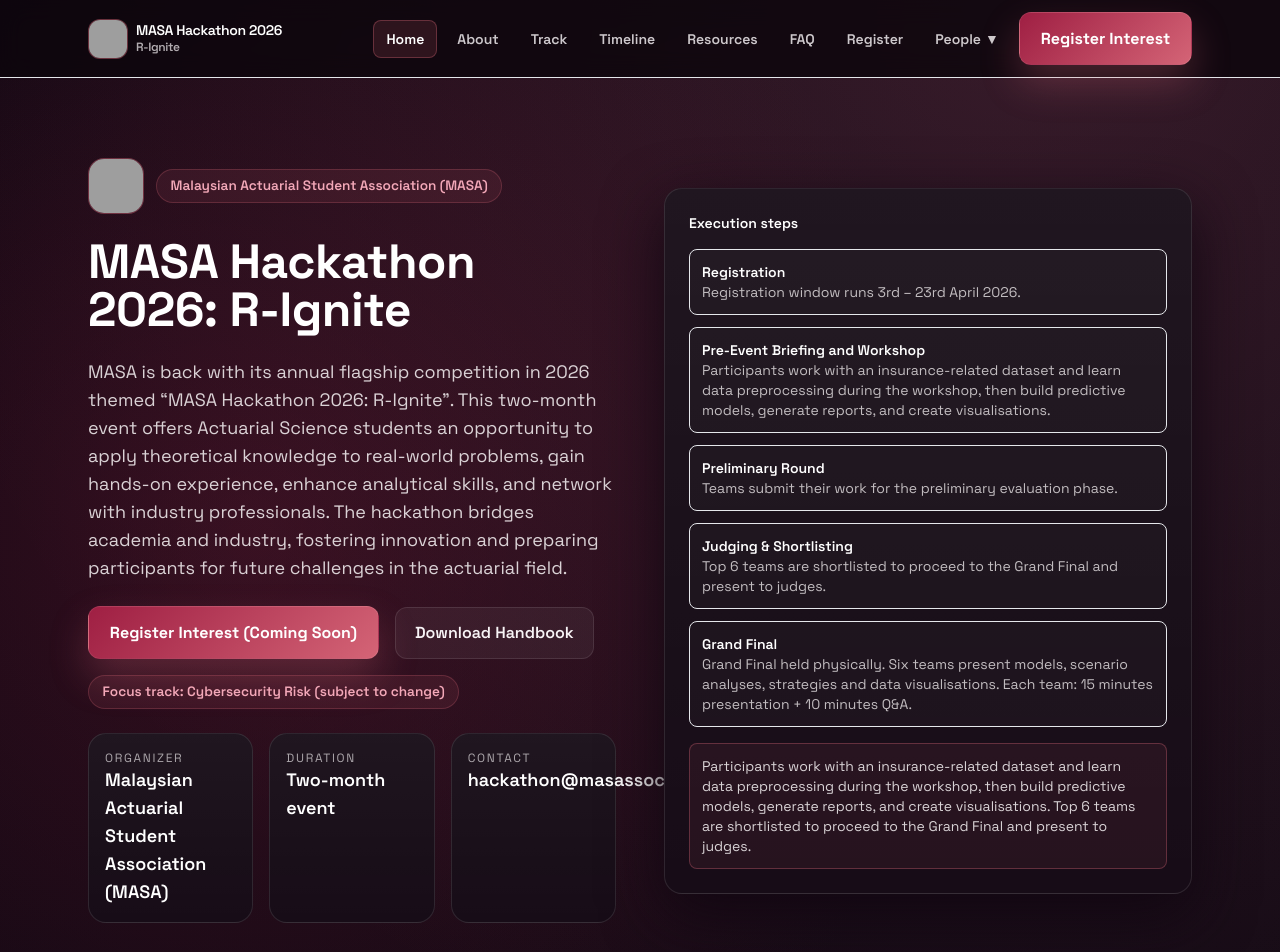
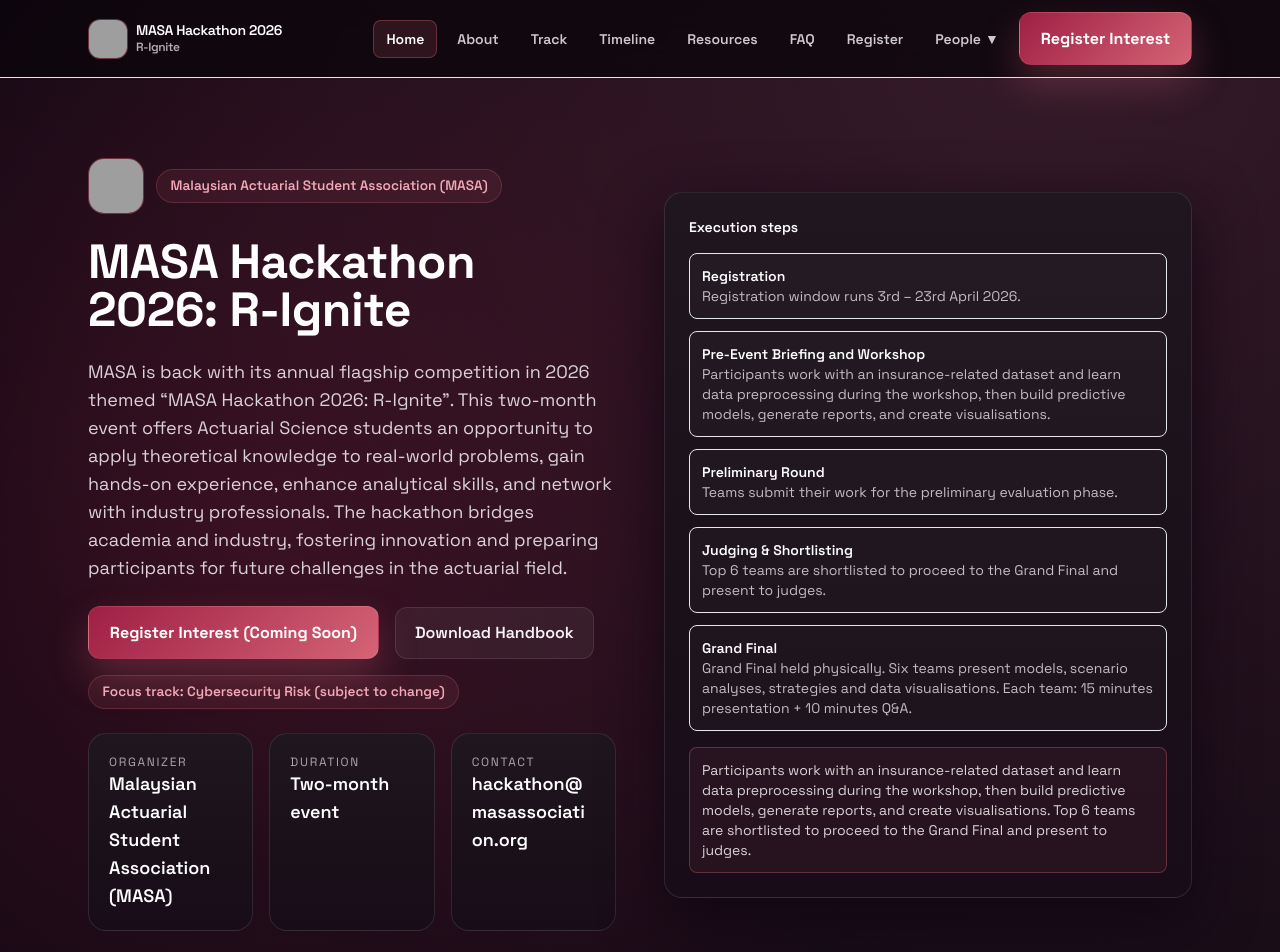
Before and after one commit to jwchow1412-netizen/R-Ignite, a Next.js app: page / in a window 1280 px wide. Shown: the top 952 px of the page. Built offline with nearby package versions, Linux system fonts and the light colour scheme; grey boxes are pictures that could not be loaded.

Commit message:
adjusted columns

```diff
--- a/app/page.tsx
+++ b/app/page.tsx
@@ -34,7 +34,7 @@
             bridges academia and industry, fostering innovation and preparing participants for
             future challenges in the actuarial field.
           </p>
-          <div className="flex flex-wrap items-center gap-4">
+          <div className="flex flex-wrap items-center gap-3 sm:gap-4">
             <Link href="/register" className="btn-primary">
               Register Interest (Coming Soon)
             </Link>
@@ -43,18 +43,20 @@
             </Link>
             <span className="badge-soft">Focus track: Cybersecurity Risk (subject to change)</span>
           </div>
-          <div className="grid gap-4 sm:grid-cols-3">
-            <div className="glass-panel p-4">
+          <div className="grid gap-4 grid-cols-1 sm:grid-cols-2 lg:grid-cols-3">
+            <div className="glass-panel p-4 sm:p-5">
               <p className="text-xs uppercase tracking-[0.14em] text-[rgba(248,244,246,0.65)]">Organizer</p>
               <p className="text-lg font-semibold text-white">Malaysian Actuarial Student Association (MASA)</p>
             </div>
-            <div className="glass-panel p-4">
+            <div className="glass-panel p-4 sm:p-5">
               <p className="text-xs uppercase tracking-[0.14em] text-[rgba(248,244,246,0.65)]">Duration</p>
               <p className="text-lg font-semibold text-white">Two-month event</p>
             </div>
-            <div className="glass-panel p-4">
+            <div className="glass-panel p-4 sm:p-5">
               <p className="text-xs uppercase tracking-[0.14em] text-[rgba(248,244,246,0.65)]">Contact</p>
-              <p className="text-lg font-semibold text-white">hackathon@masassociation.org</p>
+              <p className="text-lg font-semibold text-white break-words">
+                hackathon@masassociation.org
+              </p>
             </div>
           </div>
         </div>
@@ -175,7 +177,7 @@
 
           <div className="space-y-4 rounded-xl border border-border bg-[rgba(255,255,255,0.02)] p-6">
             <h3 className="text-2xl font-bold text-white">Contact</h3>
-            <ul className="space-y-3 text-[rgba(248,244,246,0.9)]">
+            <ul className="space-y-3 text-[rgba(248,244,246,0.9)] break-words">
               <li>
                 <span className="font-semibold text-white">Email:</span>{" "}
                 <Link href="mailto:hackathon@masassociation.org" className="underline">
```
